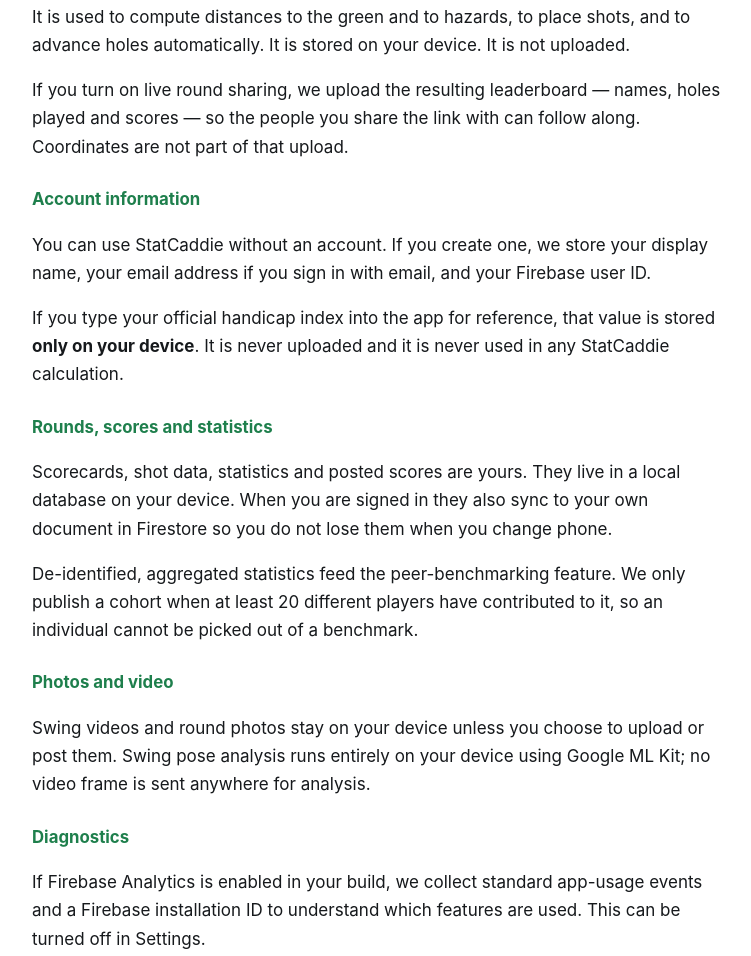
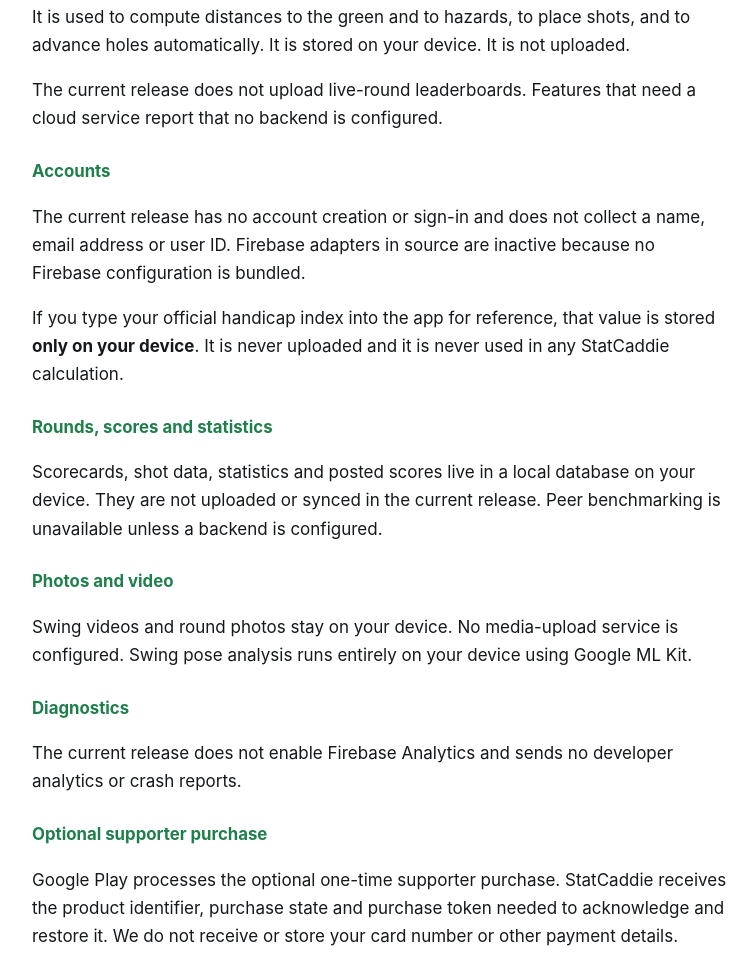
Before and after one commit to smartthings78/statcaddie-site, a plain HTML site: page index.html in a window 1280 px wide. Shown: the part 812-1768 px from the top of the page, without its empty margins (260-1011 px from the left). Drawn offline with Linux system fonts and the light colour scheme.

Commit message:
Correct StatCaddie privacy disclosures

```diff
--- a/index.html
+++ b/index.html
@@ -46,7 +46,7 @@
 <main>
 
 <h1>StatCaddie Privacy Policy</h1>
-<p class="updated">Last updated: 29 August 2026</p>
+<p class="updated">Last updated: 30 August 2026</p>
 
 <p>StatCaddie is published by Synergy Software Solutions (&ldquo;we&rdquo;, &ldquo;us&rdquo;).
 This policy explains what the app collects, why, and what control you have. It is
@@ -54,7 +54,7 @@
 
 <div class="lede">
 <ul>
-  <li>StatCaddie works completely offline. If you never sign in, nothing leaves your device except optional weather, elevation and course lookups.</li>
+  <li>The current release has no account or cloud sync. Scores and media stay on your device; optional lookups and Google Play purchases use the network.</li>
   <li>Your location is used to measure distances. It is never sold, never shared with advertisers, and never uploaded as raw coordinates.</li>
   <li>There are no ads or subscriptions. An optional one-time supporter purchase is processed by Google Play; every golf feature remains free.</li>
   <li>The score-tracking number StatCaddie calculates is <strong>not</strong> an official USGA or World Handicap System Handicap Index. StatCaddie does not connect to GHIN.</li>
@@ -69,34 +69,29 @@
 during the golf exercise session.</p>
 <p>It is used to compute distances to the green and to hazards, to place shots, and to
 advance holes automatically. It is stored on your device. It is not uploaded.</p>
-<p>If you turn on live round sharing, we upload the resulting leaderboard &mdash; names,
-holes played and scores &mdash; so the people you share the link with can follow along.
-Coordinates are not part of that upload.</p>
+<p>The current release does not upload live-round leaderboards. Features that need a
+cloud service report that no backend is configured.</p>
 
-<h3>Account information</h3>
-<p>You can use StatCaddie without an account. If you create one, we store your display
-name, your email address if you sign in with email, and your Firebase user ID.</p>
+<h3>Accounts</h3>
+<p>The current release has no account creation or sign-in and does not collect a name,
+email address or user ID. Firebase adapters in source are inactive because no Firebase
+configuration is bundled.</p>
 <p>If you type your official handicap index into the app for reference, that value is
 stored <strong>only on your device</strong>. It is never uploaded and it is never used
 in any StatCaddie calculation.</p>
 
 <h3>Rounds, scores and statistics</h3>
-<p>Scorecards, shot data, statistics and posted scores are yours. They live in a local
-database on your device. When you are signed in they also sync to your own document in
-Firestore so you do not lose them when you change phone.</p>
-<p>De-identified, aggregated statistics feed the peer-benchmarking feature. We only
-publish a cohort when at least 20 different players have contributed to it, so an
-individual cannot be picked out of a benchmark.</p>
+<p>Scorecards, shot data, statistics and posted scores live in a local database on your
+device. They are not uploaded or synced in the current release. Peer benchmarking is
+unavailable unless a backend is configured.</p>
 
 <h3>Photos and video</h3>
-<p>Swing videos and round photos stay on your device unless you choose to upload or post
-them. Swing pose analysis runs entirely on your device using Google ML Kit; no video
-frame is sent anywhere for analysis.</p>
+<p>Swing videos and round photos stay on your device. No media-upload service is configured.
+Swing pose analysis runs entirely on your device using Google ML Kit.</p>
 
 <h3>Diagnostics</h3>
-<p>If Firebase Analytics is enabled in your build, we collect standard app-usage events
-and a Firebase installation ID to understand which features are used. This can be turned
-off in Settings.</p>
+<p>The current release does not enable Firebase Analytics and sends no developer analytics
+or crash reports.</p>
 
 <h3>Optional supporter purchase</h3>
 <p>Google Play processes the optional one-time supporter purchase. StatCaddie receives
@@ -113,23 +108,20 @@
     <tr><td>USGS The National Map</td><td>Map tile coordinates</td><td>Aerial imagery under the hole map (public-domain US government imagery)</td></tr>
     <tr><td>golfcourseapi.com</td><td>A course name or id, and our API key</td><td>Scorecard, course rating and slope</td></tr>
     <tr><td>Open-Meteo</td><td>A coarse coordinate</td><td>Weather and elevation for plays-like distance</td></tr>
-    <tr><td>Google Firebase</td><td>Account and round data, only when signed in</td><td>Auth, sync, live sharing, storage</td></tr>
   </tbody>
 </table>
 </div>
-<p>None of these receive your name or email except Firebase, and none of them are
-advertising networks.</p>
+<p>These services do not receive your name or email, and none are advertising networks.</p>
 
 <h2>How long we keep it</h2>
-<p>On-device data stays until you delete it or uninstall the app. Backend data stays
-until you delete your account. Uploaded media follows the same lifecycle.</p>
+<p>On-device data stays until you delete it, clear app storage, or uninstall the app.
+The current release creates no StatCaddie cloud account and uploads no scores or media.</p>
 
 <h2>Your controls</h2>
 <ul>
   <li><strong>Play offline.</strong> Turn on &ldquo;Offline only&rdquo; in Settings and the app makes no network requests at all.</li>
   <li><strong>Delete a round.</strong> Any round can be deleted from its summary screen.</li>
-  <li><strong>Delete your account.</strong> Settings &rarr; Account &rarr; Delete account removes your user document, feed posts, comments, reviews, friendships and shared rounds.</li>
-  <li><strong>Stop sharing.</strong> A live round can be un-shared at any time; the public page then returns &ldquo;not shared&rdquo;.</li>
+  <li><strong>Erase all app data.</strong> Android Settings &rarr; Apps &rarr; StatCaddie &rarr; Storage &rarr; Clear storage, or uninstall the app.</li>
   <li><strong>Revoke permissions.</strong> Location, camera and notification permissions can be revoked in Android settings. Distances stop working without location; nothing else breaks.</li>
 </ul>
 
```
Also changed, not shown: privacy.html (+19 -27 lines).
